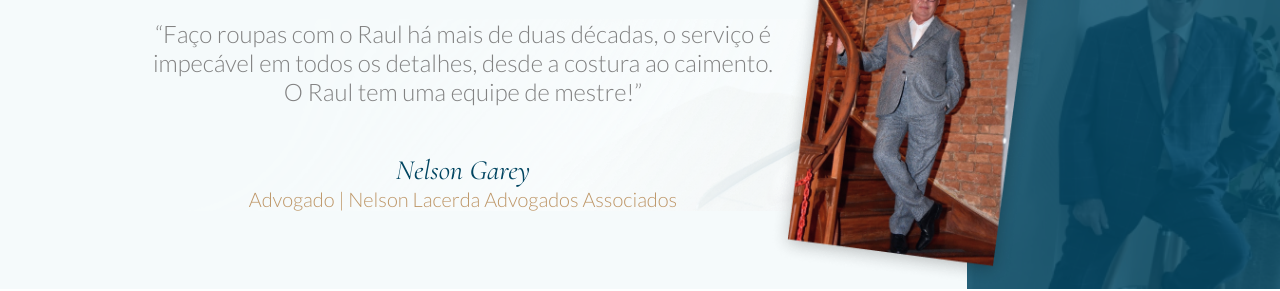
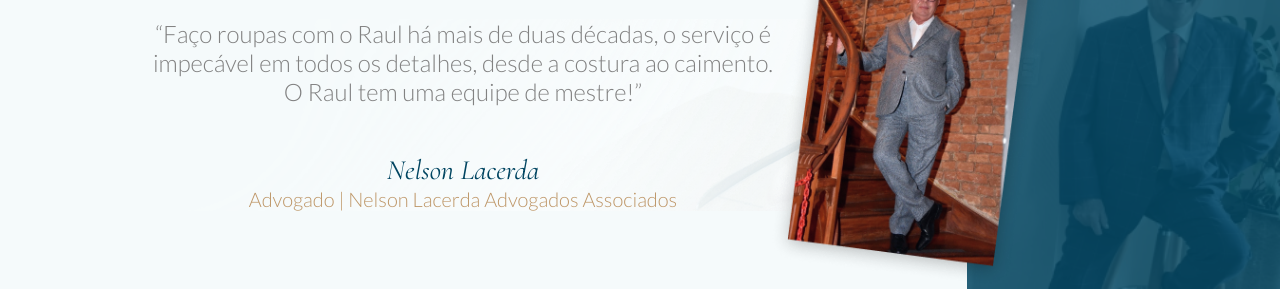
Before and after one commit to keyyuwan/fasters-ps, a React (Create React App) app: page / in a window 1280 px wide. Shown: the part 1540-1831 px from the top of the page. Built offline with nearby package versions, Linux system fonts and the light colour scheme; a web font is replaced by a local one.

Commit message:
Update index.tsx

```diff
--- a/src/components/ReneeSection/Nelson/index.tsx
+++ b/src/components/ReneeSection/Nelson/index.tsx
@@ -13,7 +13,7 @@ export function Nelson() {
                 serviço é impecável em todos os detalhes, desde a costura ao
                 caimento. O Raul tem uma equipe de mestre!”
               </p>
-              <p className={styles.author}>Nelson Garey</p>
+              <p className={styles.author}>Nelson Lacerda</p>
               <p className={styles.authorCareer}>
                 Advogado | Nelson Lacerda Advogados Associados
               </p>
```
